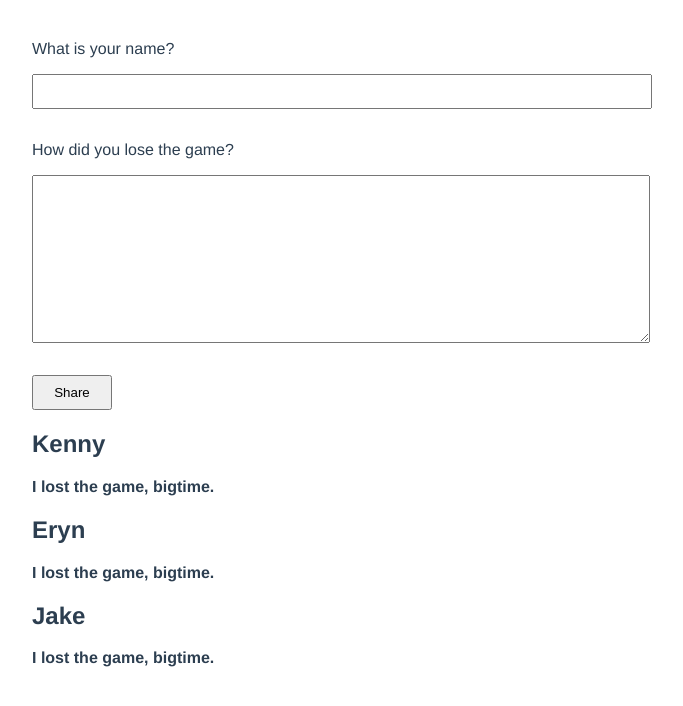
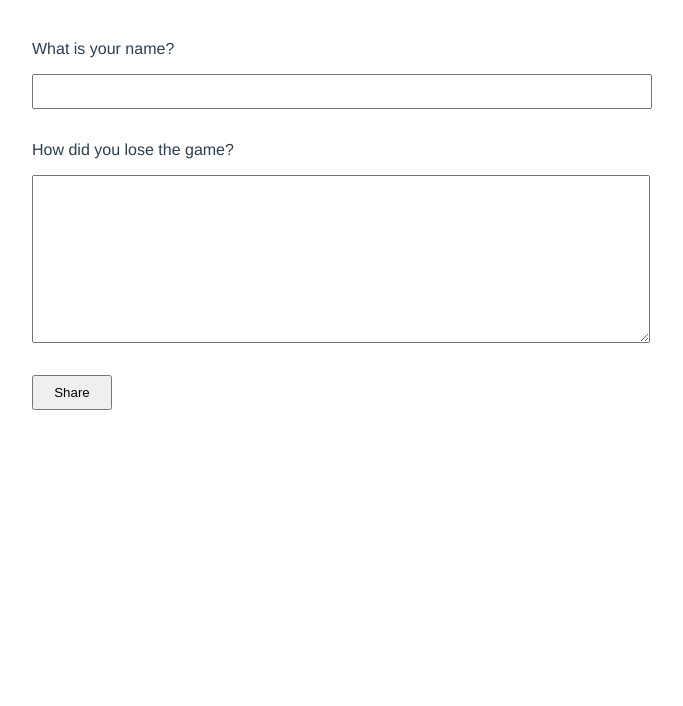
Before and after one commit to knnymllr/how-i-lost-the-game, a Vue app: page / in a window 1280 px wide. Shown: the top 706 px of the page, without its empty margins (8-691 px from the left). Built offline with nearby package versions, Linux system fonts and the light colour scheme.

Commit message:
blank page, tested function

```diff
--- a/src/App.vue
+++ b/src/App.vue
@@ -38,9 +38,7 @@ export default {
       newDescription: "",
 
       losses: [
-      { id: 1, name: "Kenny", description: "I lost the game, bigtime." },
-      { id: 2, name: "Eryn", description: "I lost the game, bigtime."  },
-      { id: 3, name: "Jake", description: "I lost the game, bigtime."  },
+      { id: 1, name: "", description: "" },
       ],
 
     }
@@ -49,7 +47,7 @@ export default {
   methods: {
     pushLoss() {
       this.losses.push({id: this.losses.length + 1, name: this.newName, description: this.newDescription })
-      this.newItem = "";
+      this.newName = "";
       this.newDescription = "";
     },
   }
```
